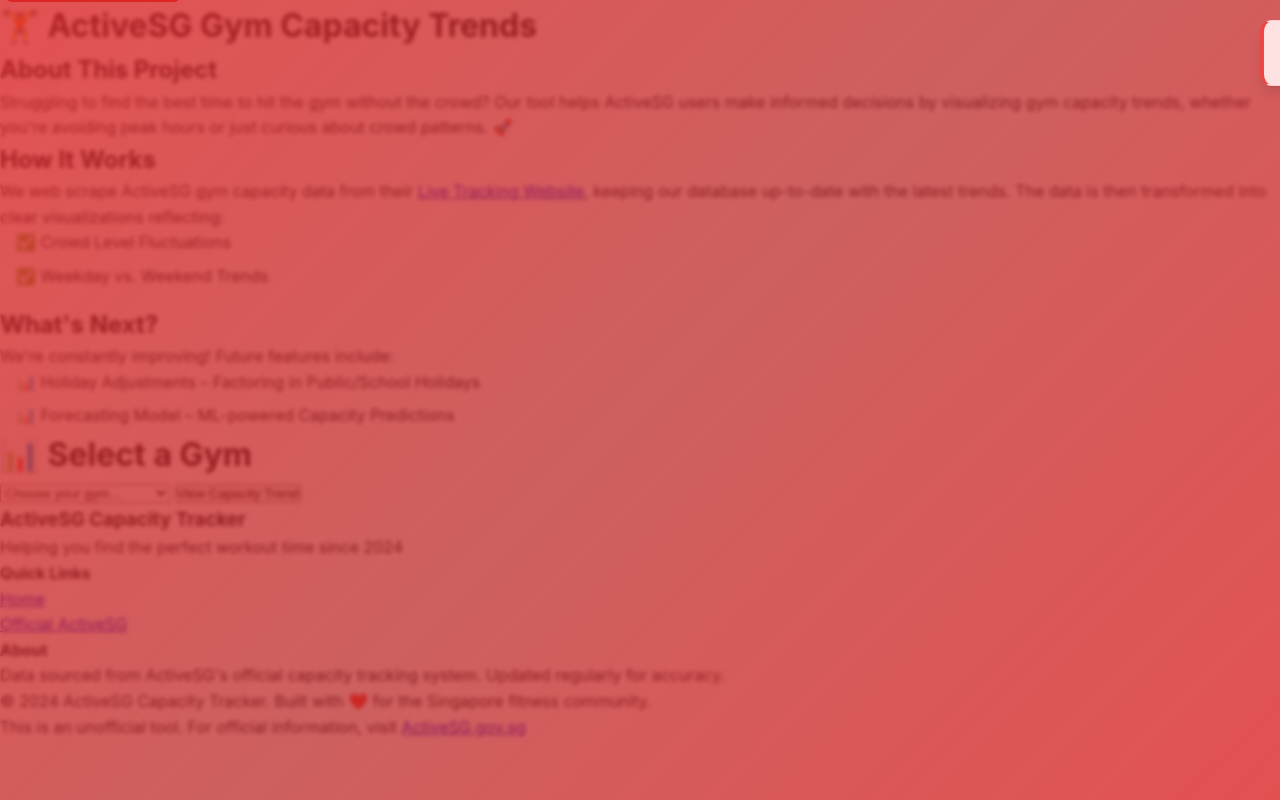
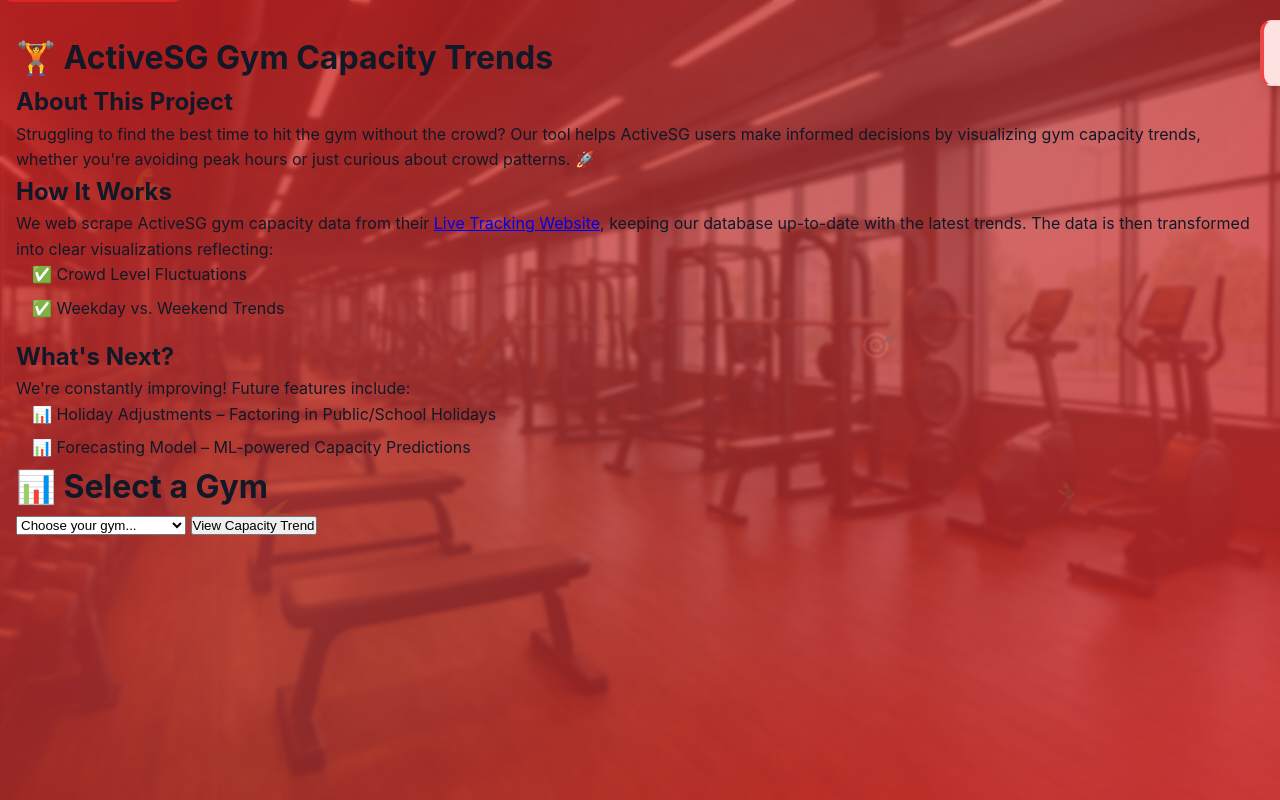
Before and after one commit to dillonchong01/ActiveSG-Gym-Capacity, a Flask app: page / in a window 1280 px wide. Run offline with Flask 3, Linux system fonts and the light colour scheme.

Commit message:
Update base.html

```diff
--- a/templates/base.html
+++ b/templates/base.html
@@ -36,62 +36,40 @@
     <meta name="theme-color" content="#dc2626">
     <meta name="msapplication-TileColor" content="#dc2626">
 
-    <!-- Prevent zoom on iOS -->
-    <meta name="viewport" content="width=device-width, initial-scale=1.0, maximum-scale=1.0, user-scalable=no">
-
     {% block extra_head %}{% endblock %}
 </head>
 <body>
     <!-- Skip to main content for accessibility -->
     <a href="#main-content" class="skip-link">Skip to main content</a>
 
-    <!-- Background overlay -->
-    <div class="background-overlay" aria-hidden="true"></div>
+    <!-- Dynamic background with overlay -->
+    <div class="background-wrapper">
+        <div class="background-image"></div>
+        <div class="background-overlay"></div>
+        <div class="background-pattern"></div>
+    </div>
+
+    <!-- Floating decorative elements -->
+    <div class="floating-elements" aria-hidden="true">
+        <div class="float-element float-1">💪</div>
+        <div class="float-element float-2">🏃‍♂️</div>
+        <div class="float-element float-3">⚡</div>
+        <div class="float-element float-4">🎯</div>
+    </div>
 
     <!-- Main content wrapper -->
-    <div class="page-wrapper">
-        <!-- Header -->
-        <header class="site-header" role="banner">
-            {% block header %}{% endblock %}
-        </header>
-
-        <!-- Main content -->
+    <div class="page-container">
         <main id="main-content" class="main-content" role="main">
             {% block content %}{% endblock %}
         </main>
-
-        <!-- Footer -->
-        <footer class="site-footer" role="contentinfo">
-            {% block footer %}
-            <div class="footer-content">
-                <div class="footer-section">
-                    <h3>ActiveSG Capacity Tracker</h3>
-                    <p>Helping you find the perfect workout time since 2024</p>
-                </div>
-                <div class="footer-section">
-                    <h4>Quick Links</h4>
-                    <ul>
-                        <li><a href="{{ url_for('home') }}" aria-label="Go to homepage">Home</a></li>
-                        <li><a href="https://activesg.gov.sg/gym-capacity" target="_blank" rel="noopener noreferrer" aria-label="Visit ActiveSG official capacity page">Official ActiveSG</a></li>
-                    </ul>
-                </div>
-                <div class="footer-section">
-                    <h4>About</h4>
-                    <p>Data sourced from ActiveSG's official capacity tracking system. Updated regularly for accuracy.</p>
-                </div>
-            </div>
-            <div class="footer-bottom">
-                <p>&copy; 2024 ActiveSG Capacity Tracker. Built with ❤️ for the Singapore fitness community.</p>
-                <p class="disclaimer">This is an unofficial tool. For official information, visit <a href="https://activesg.gov.sg" target="_blank" rel="noopener noreferrer">ActiveSG.gov.sg</a></p>
-            </div>
-            {% endblock %}
-        </footer>
     </div>
 
     <!-- Loading indicator -->
     <div id="loading-indicator" class="loading-indicator" aria-hidden="true">
-        <div class="loading-spinner"></div>
-        <p>Loading gym data...</p>
+        <div class="loading-content">
+            <div class="loading-spinner"></div>
+            <p>Loading gym data...</p>
+        </div>
     </div>
 
     <!-- Error notification -->
@@ -105,12 +83,16 @@
 
     <!-- JavaScript -->
     <script>
-        // Basic error handling and loading states
         document.addEventListener('DOMContentLoaded', function() {
             // Hide loading indicator once page is loaded
             const loadingIndicator = document.getElementById('loading-indicator');
             if (loadingIndicator) {
-                loadingIndicator.style.display = 'none';
+                setTimeout(() => {
+                    loadingIndicator.style.opacity = '0';
+                    setTimeout(() => {
+                        loadingIndicator.style.display = 'none';
+                    }, 300);
+                }, 500);
             }
 
             // Error notification handling
@@ -137,7 +119,13 @@
                     const submitBtn = form.querySelector('button[type="submit"]');
                     if (submitBtn) {
                         submitBtn.disabled = true;
-                        submitBtn.innerHTML = '<span class="loading-dots">Loading...</span>';
+                        submitBtn.innerHTML = '<span class="loading-dots">Analyzing trends</span>';
+
+                        // Show loading indicator
+                        if (loadingIndicator) {
+                            loadingIndicator.style.display = 'flex';
+                            loadingIndicator.style.opacity = '1';
+                        }
 
                         // Re-enable after 10 seconds as fallback
                         setTimeout(() => {
@@ -161,6 +149,18 @@
                     }
                 });
             });
+
+            // Parallax effect for floating elements
+            window.addEventListener('scroll', () => {
+                const scrolled = window.pageYOffset;
+                const parallax = document.querySelectorAll('.float-element');
+                const speed = 0.5;
+
+                parallax.forEach((element, index) => {
+                    const yPos = -(scrolled * speed * (index + 1) * 0.3);
+                    element.style.transform = `translateY(${yPos}px) rotate(${scrolled * 0.1}deg)`;
+                });
+            });
         });
 
         // Show error notification function
@@ -173,13 +173,6 @@
                 errorNotification.classList.add('show');
             }
         }
-
-        // Performance monitoring
-        window.addEventListener('load', function() {
-            // Log page load time for debugging
-            const loadTime = performance.now();
-            console.log(`Page loaded in ${Math.round(loadTime)}ms`);
-        });
     </script>
 
     {% block extra_scripts %}{% endblock %}
```
